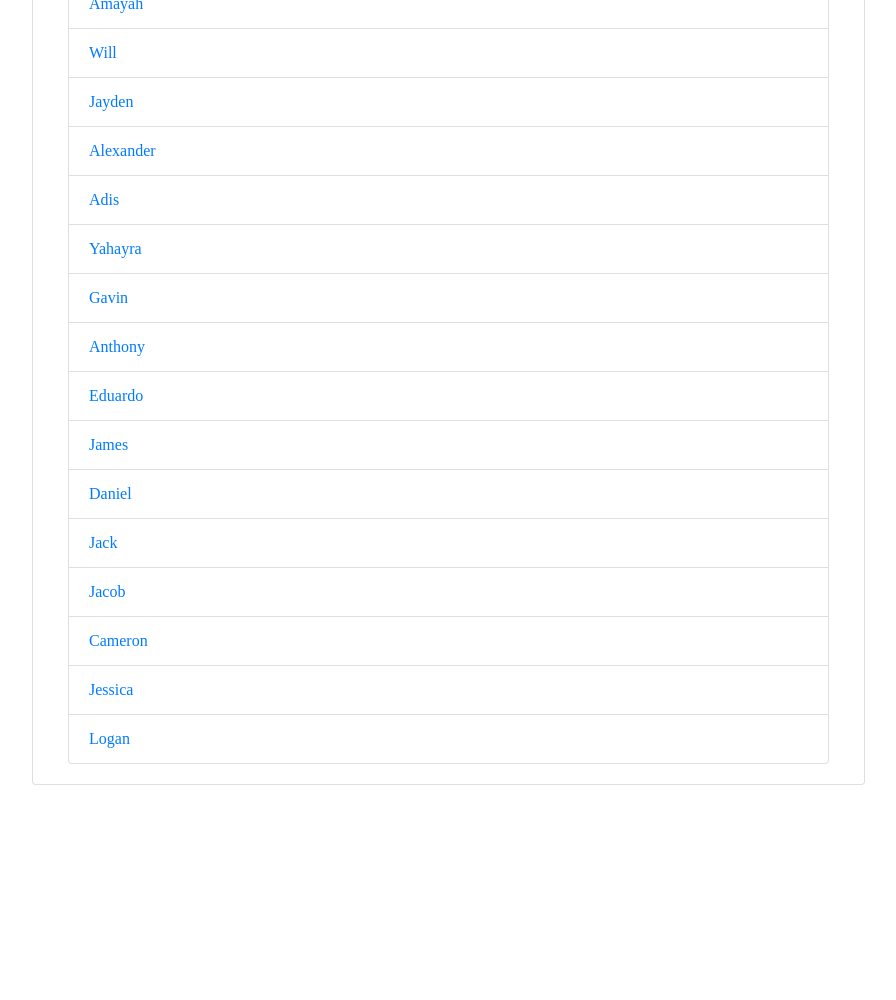
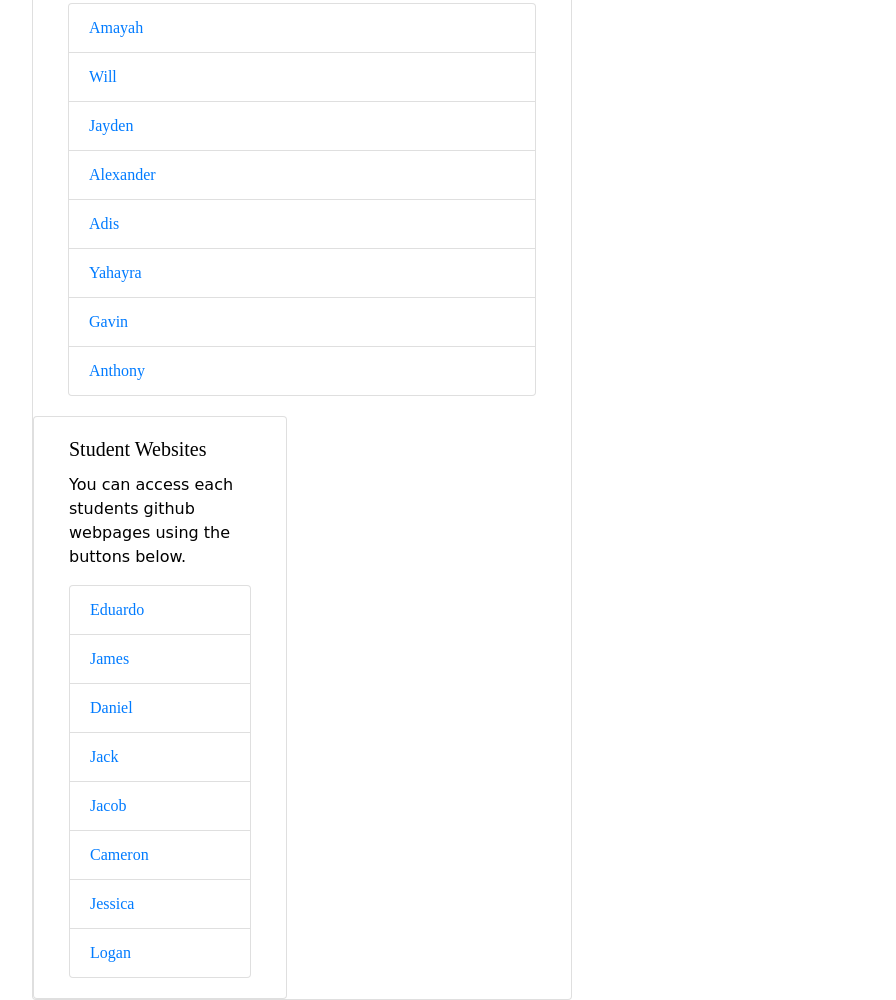
Before and after one commit to bgadaleta/bgadaleta.github.io, a plain HTML site: page studentwork.html in a window 1280 px wide. Shown: the part 482-1482 px from the top of the page, without its empty margins (53-949 px from the left). Before the commit the page ends 1267 px from the top, so only its background shows below. Drawn offline with nearby package versions, Linux system fonts and the light colour scheme.

Commit message:
Update studentwork.html

```diff
--- a/studentwork.html
+++ b/studentwork.html
@@ -53,8 +53,9 @@
         <h1 class="lead">Honors Advanced Web Design Digital Portfolio</h1>
         <hr class="my-4">
       </div>
-
-<div class="card w-75">
+<div class="row">
+  <div class="col-sm-6">
+    <div class="card">
   <div class="container animated fadeIn wow">
   <div class="card-body">
     <h5 class="card-title">Student Websites</h5>
@@ -68,7 +69,18 @@
     <a href="https://yahayra17.github.io/" class="list-group-item list-group-item-action-info" target="_blank">Yahayra</a>
      <a href="https://gavin64dd.github.io/" class="list-group-item list-group-item-action-info" target="_blank">Gavin</a>
     <a href="https://121alocurcio.github.io/" class="list-group-item list-group-item-action-info" target="_blank">Anthony</a>
-    <a href="https://edumar913.github.io/" class="list-group-item list-group-item-action-info" target="_blank">Eduardo</a>
+       </div>
+  </div>
+ </div>
+      <div class="row">
+  <div class="col-sm-6">
+    <div class="card">
+  <div class="container animated fadeIn wow">
+  <div class="card-body">
+    <h5 class="card-title">Student Websites</h5>
+    <p class="card-text">You can access each students github webpages using the buttons below.</p>
+    <div class="list-group">
+      <a href="https://edumar913.github.io/" class="list-group-item list-group-item-action-info" target="_blank">Eduardo</a>
     <a href="http://wekial7026.github.io/" class="list-group-item list-group-item-action-info" target="_blank">James</a>
     <a href="https://lazerlucario.github.io/" class="list-group-item list-group-item-action-info" target="_blank">Daniel</a>
     <a href="https://jackscharnagl.github.io/" class="list-group-item list-group-item-action-info" target="_blank">Jack</a>
```
